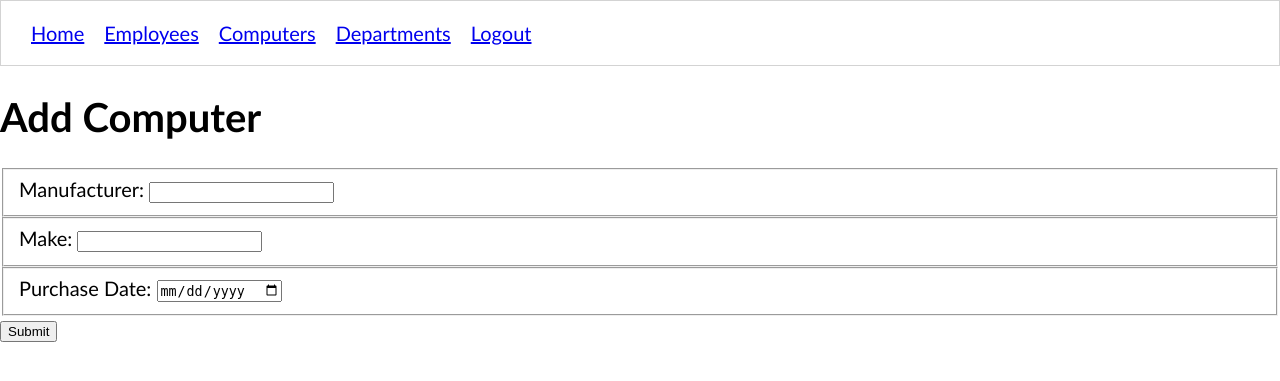
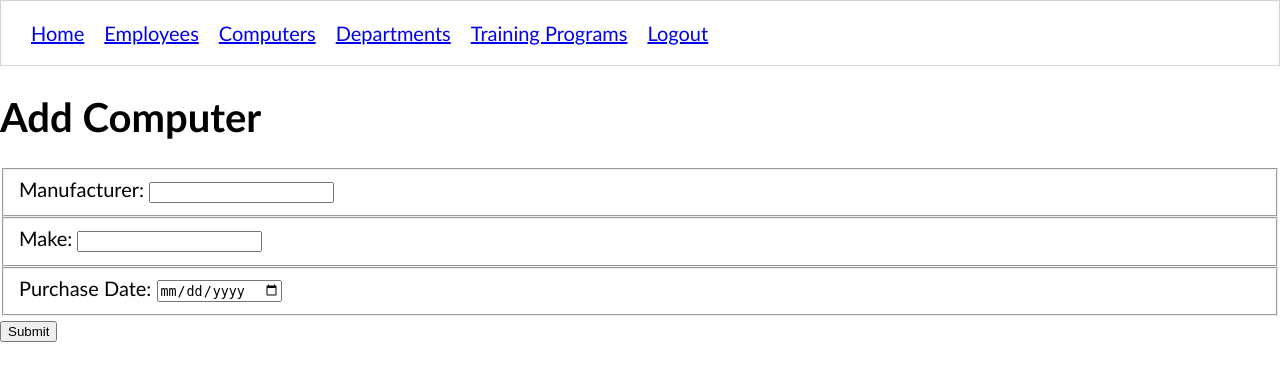
Before and after one commit to nss-cohort-40/banagzon-workforce-mgt-lumberjacks, a Django app: page /computers/form in a window 1280 px wide. Shown: the top 381 px of the page. Run offline with Django 3.2, Linux system fonts and the light colour scheme.

Commit message:
fixed navbar link to add training program

```diff
--- a/hrapp/templates/shared/base.html
+++ b/hrapp/templates/shared/base.html
@@ -19,7 +19,7 @@
             <li class="navList__route"><a href="{% url 'hrapp:employee_list' %}">Employees</a></li>
             <li class="navList__route"><a href="{% url 'hrapp:computer_list' %}">Computers</a></li>
             <li class="navList__route"><a href="{% url 'hrapp:department_list' %}">Departments</a></li>
-            {% comment %} <li class="navList__route"><a href="{% url 'hrapp:training_programs' %}">Training Programs</a></li> {% endcomment %}
+            <li class="navList__route"><a href="{% url 'hrapp:training_list' %}">Training Programs</a></li>
             <li class="navList__route"><a href="{% url 'hrapp:logout' %}">Logout</a></li>
         </ol>
     </nav>
```
